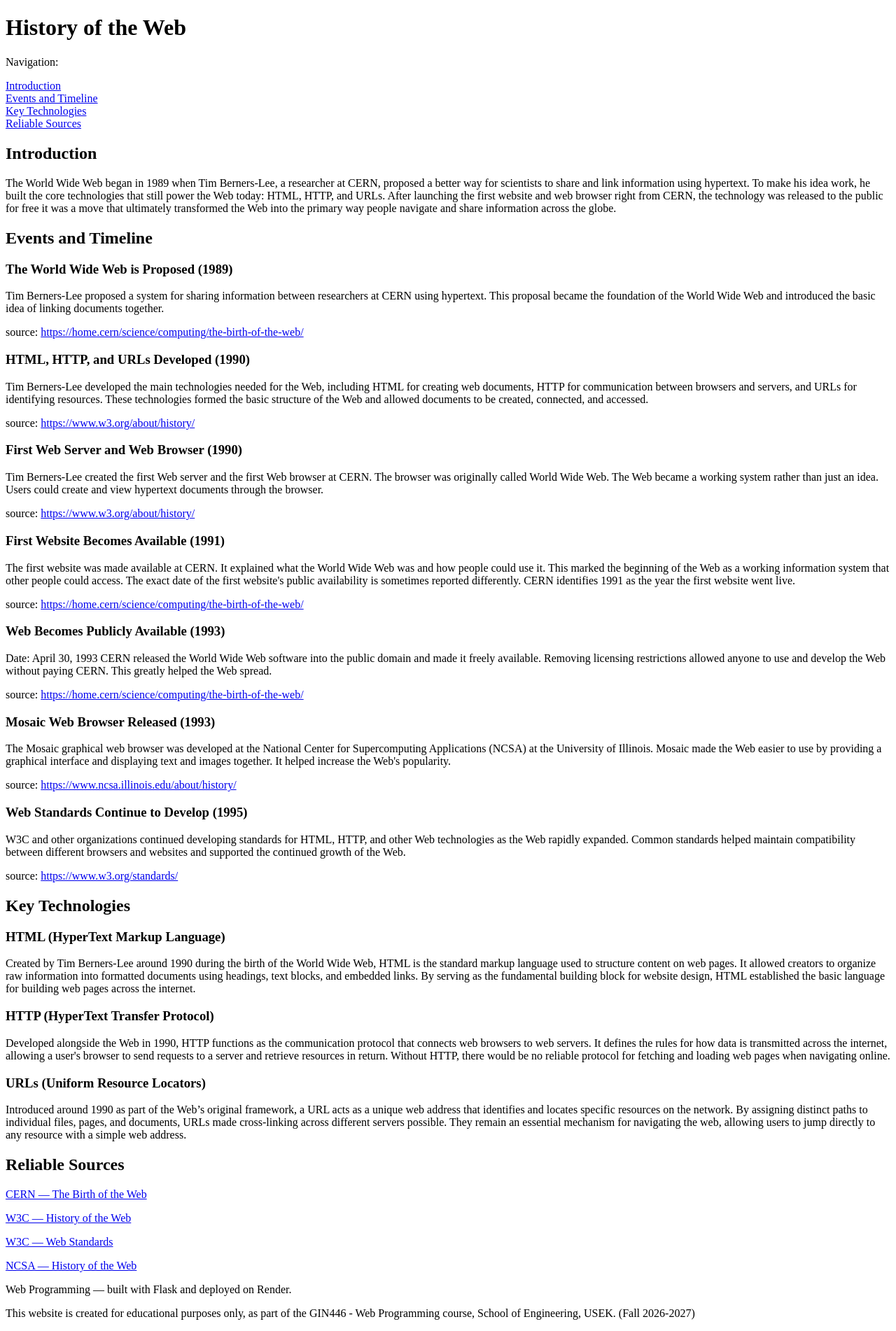
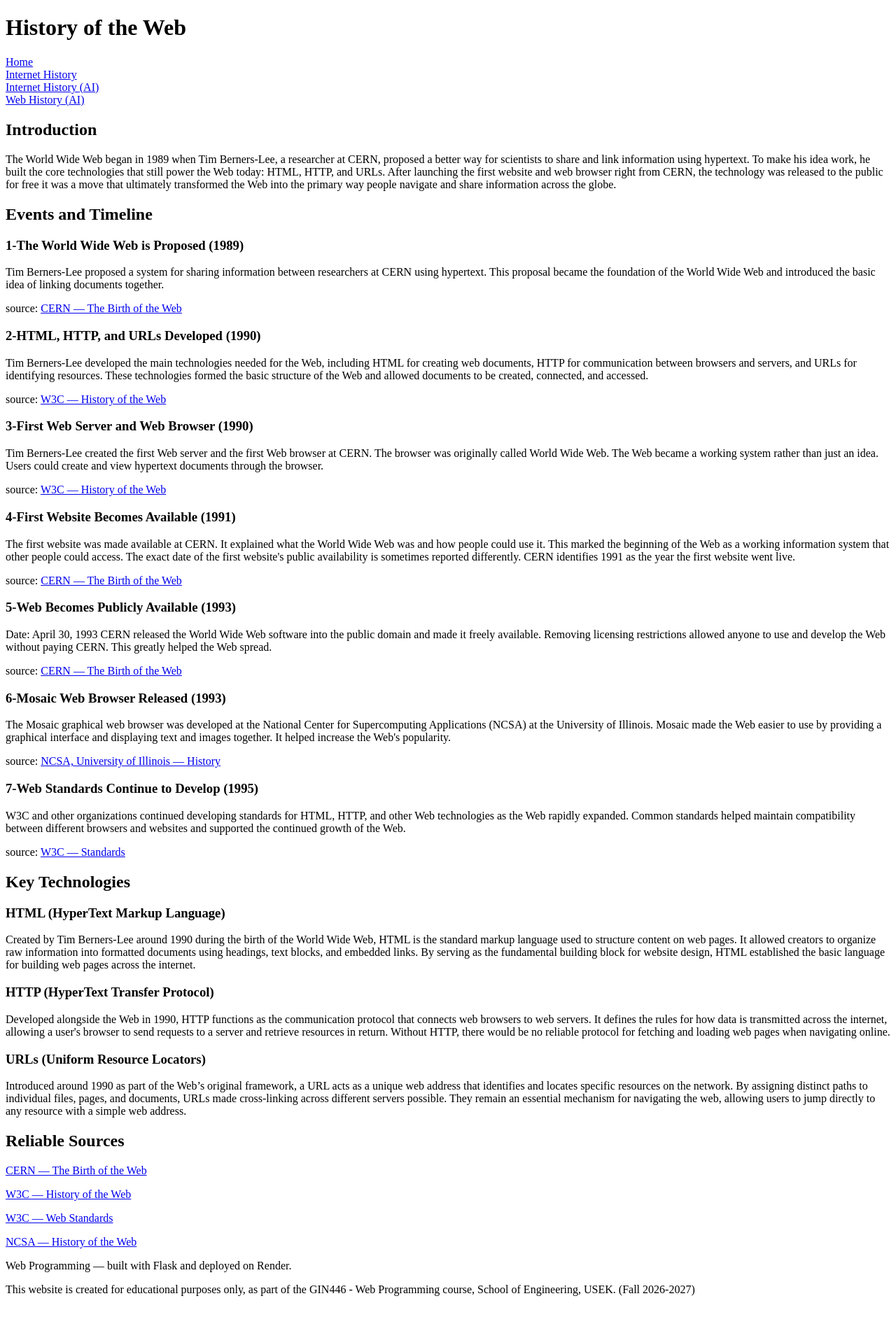
Before and after one commit to MichelHajjar/web-programming-site, a Flask app: page /web-history in a window 1280 px wide. Shown: the whole page at 70% size. After the commit the page ends 1852 px from the top, so only its background shows below. Run offline with Flask 3, Linux system fonts and the light colour scheme.

Commit message:
Fixing navigation

```diff
--- a/templates/web-history.html
+++ b/templates/web-history.html
@@ -10,11 +10,10 @@
         <h1>History of the Web</h1>
     </header>
 <nav>
-    <p>Navigation:</p>
-    <a href="#introduction">Introduction</a><br>
-    <a href="#Events and Timeline">Events and Timeline</a><br>
-    <a href="#Key Technologies">Key Technologies</a><br>
-    <a href="#Reliable Sources">Reliable Sources</a><br>
+    <a href="/">Home</a> <br>
+    <a href="/internet-history">Internet History</a> <br>
+    <a href="/internet-history-ai">Internet History (AI)</a> <br>
+    <a href="/web-history-ai">Web History (AI)</a> <br>
 </nav>
 <main>
     <h2 id="introduction">Introduction</h2>
@@ -28,7 +27,7 @@
     <section>
         <h2 id="Events and Timeline">Events and Timeline</h2>
         <article>
-            <h3>The World Wide Web is Proposed (1989)</h3>
+            <h3>1-The World Wide Web is Proposed (1989)</h3>
             <p>
                 Tim Berners-Lee proposed a system for sharing information between researchers at CERN using
                 hypertext. This proposal became the foundation of the World Wide Web and introduced the basic
@@ -36,11 +35,11 @@
             </p>
             <p>
                 source:
-                <a href="https://home.cern/science/computing/the-birth-of-the-web/" target="_blank">https://home.cern/science/computing/the-birth-of-the-web/</a>
+                <a href="https://home.cern/science/computing/the-birth-of-the-web/" target="_blank">CERN — The Birth of the Web</a>
             </p>
         </article>
         <article>
-            <h3>HTML, HTTP, and URLs Developed (1990)</h3>
+            <h3>2-HTML, HTTP, and URLs Developed (1990)</h3>
             <p>
                 Tim Berners-Lee developed the main technologies needed for the Web, including HTML for creating
                 web documents, HTTP for communication between browsers and servers, and URLs for identifying
@@ -49,11 +48,11 @@
             </p>
             <p>
                 source:
-                <a href="https://www.w3.org/about/history/" target="_blank" >https://www.w3.org/about/history/</a>
+                <a href="https://www.w3.org/about/history/" target="_blank" >W3C — History of the Web</a>
             </p>
         </article>
         <article>
-            <h3>First Web Server and Web Browser (1990)</h3>
+            <h3>3-First Web Server and Web Browser (1990)</h3>
             <p>
                 Tim Berners-Lee created the first Web server and the first Web browser at CERN. The browser was
                 originally called World Wide Web. The Web became a working system rather than just an idea.
@@ -61,11 +60,11 @@
             </p>
             <p>
                 source:
-                <a href="https://www.w3.org/about/history/" target="_blank" >https://www.w3.org/about/history/</a>
+                <a href="https://www.w3.org/about/history/" target="_blank" >W3C — History of the Web</a>
             </p>
         </article>
         <article>
-            <h3>First Website Becomes Available (1991)</h3>
+            <h3>4-First Website Becomes Available (1991)</h3>
             <p>
                 The first website was made available at CERN. It explained what the World Wide Web was and how
                 people could use it. This marked the beginning of the Web as a working information system that
@@ -74,11 +73,11 @@
             </p>
             <p>
                 source:
-                <a href="https://home.cern/science/computing/the-birth-of-the-web/" target="_blank" >https://home.cern/science/computing/the-birth-of-the-web/</a>
+                <a href="https://home.cern/science/computing/the-birth-of-the-web/" target="_blank" >CERN — The Birth of the Web</a>
             </p>
         </article>
         <article>
-            <h3>Web Becomes Publicly Available (1993) </h3>
+            <h3>5-Web Becomes Publicly Available (1993) </h3>
             <p>
                 Date: April 30, 1993
                 CERN released the World Wide Web software into the public domain and made it freely available.
@@ -87,11 +86,11 @@
             </p>
             <p>
                 source:
-                <a href="https://home.cern/science/computing/the-birth-of-the-web/" target="_blank" >https://home.cern/science/computing/the-birth-of-the-web/</a>
+                <a href="https://home.cern/science/computing/the-birth-of-the-web/" target="_blank" >CERN — The Birth of the Web</a>
             </p>
         </article>
         <article>
-            <h3>Mosaic Web Browser Released (1993)</h3>
+            <h3>6-Mosaic Web Browser Released (1993)</h3>
             <p>
                 The Mosaic graphical web browser was developed at the National Center for Supercomputing
                 Applications (NCSA) at the University of Illinois. Mosaic made the Web easier to use by providing
@@ -99,11 +98,11 @@
             </p>
             <p>
                 source:
-                <a href="https://www.ncsa.illinois.edu/about/history/" target="_blank">https://www.ncsa.illinois.edu/about/history/</a>
+                <a href="https://www.ncsa.illinois.edu/about/history/" target="_blank">NCSA, University of Illinois — History</a>
             </p>
         </article>
         <article>
-            <h3>Web Standards Continue to Develop (1995)</h3>
+            <h3>7-Web Standards Continue to Develop (1995)</h3>
             <p>
                 W3C and other organizations continued developing standards for HTML, HTTP, and other Web
                 technologies as the Web rapidly expanded. Common standards helped maintain compatibility between
@@ -111,7 +110,7 @@
             </p>
             <p>
                 source:
-                <a href="https://www.w3.org/standards/" target="_blank">https://www.w3.org/standards/</a>
+                <a href="https://www.w3.org/standards/" target="_blank">W3C — Standards</a>
             </p>
         </article>
     </section>
```
Also changed, not shown: templates/internet-history-ai.html (+4 -4 lines), templates/internet-history.html (+16 -17 lines), templates/web-history-ai.html (+4 -4 lines).
